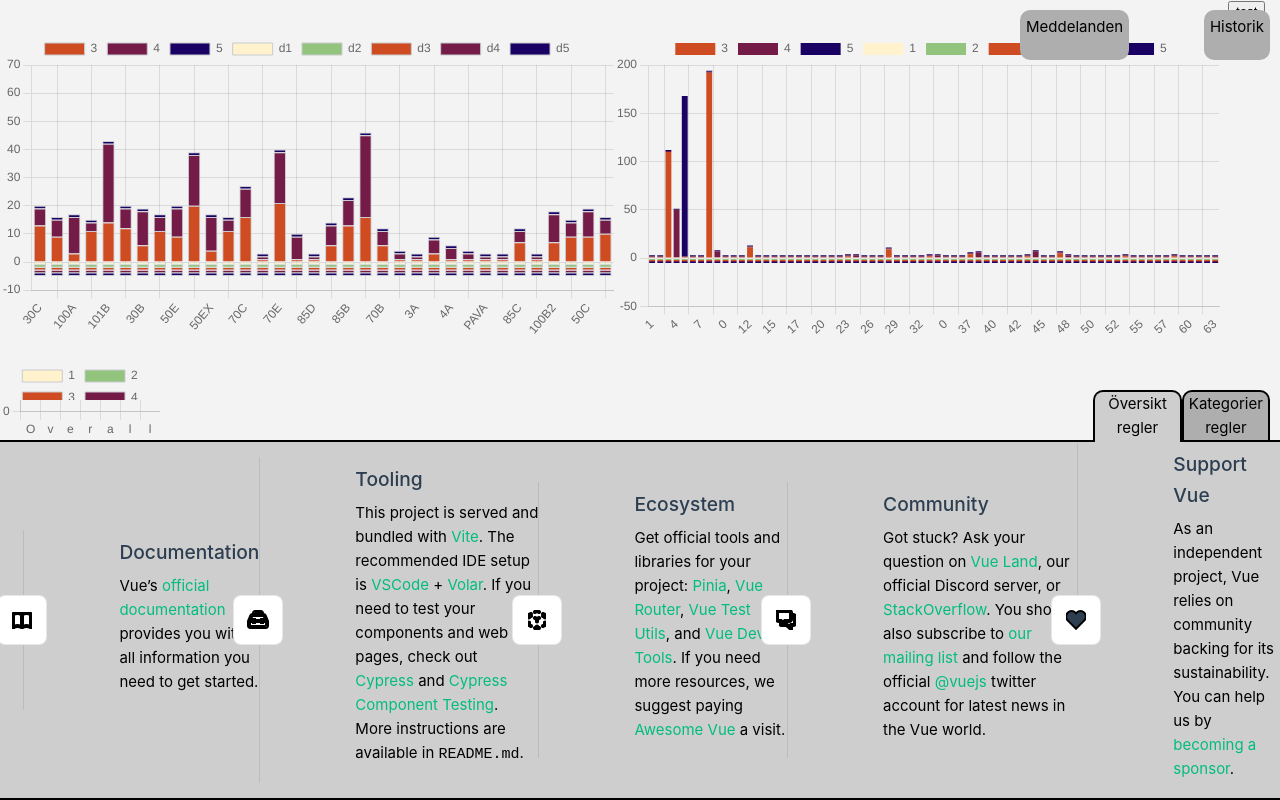
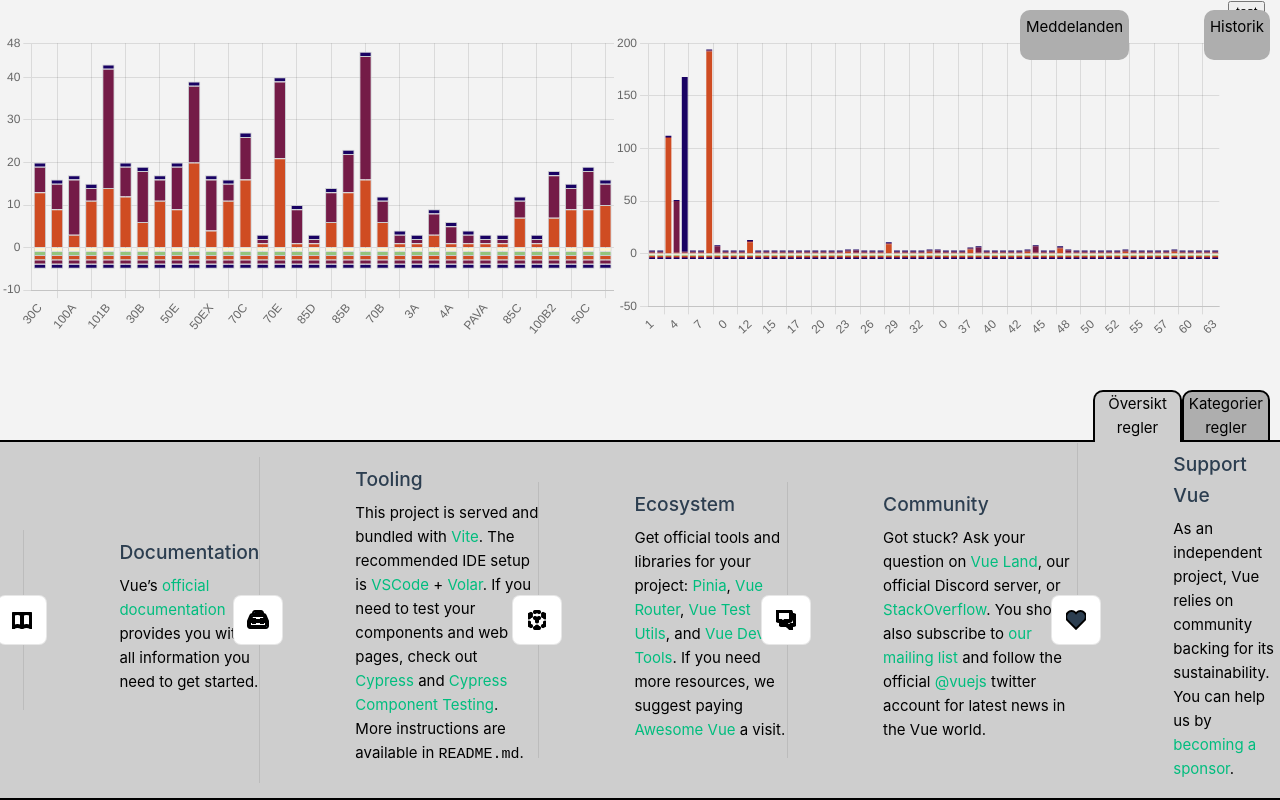
Before and after one commit to Qondun/sapval, a Vue app in the folder sapval-prototype/: page / in a window 1280 px wide. Built offline with nearby package versions, Linux system fonts and the light colour scheme.

Commit message:
added in max element to graph, took out overview chart

```diff
--- a/sapval-prototype/src/App.vue
+++ b/sapval-prototype/src/App.vue
@@ -46,13 +46,13 @@ const xxxWarning = ref(warningNumberArray);
 
     <main class="overviewGridItem">
 
-      <AllWarningChart />
+
       <SortingMenu :botState="dynamicBot.state" v-model="dynamicBotState" />
 
     </main>
 
     <div id="dynamicBottom" class="overviewGridItem">
-      <TheWelcome v-if="dynamicBotState == 0" @clicked="increment" :count="state.count"/>
+      <TheWelcome v-if="dynamicBotState == 0" @clicked="increment" :count="state.count" />
       <RuleCategories v-else-if="dynamicBotState == 1" v-model:layoutState="layoutState"
         v-model:selectionPageState=selectionPageState v-model:selectionStateVal=selectionStateVal />
       <div v-else-if="dynamicBotState == 2" class="botDiv" style="background-color: green">
--- a/sapval-prototype/src/components/WardOverviewChart.vue
+++ b/sapval-prototype/src/components/WardOverviewChart.vue
@@ -39,9 +39,16 @@ export default {
             stacked: true,
           },
           y: {
-            stacked: true
+            stacked: true,
+            max: 48,
+            suggestedMax: 46,
           }
-        }
+        },
+        plugins: {
+          legend: {
+            display: false,
+          }
+        },
       },
 
       ward: wardsdata.wardsInfo,
--- a/sapval-prototype/src/components/WarningValueOverviewChart.vue
+++ b/sapval-prototype/src/components/WarningValueOverviewChart.vue
@@ -39,9 +39,16 @@ export default {
                 scales: {
                     x: {
                         stacked: true,
+
                     },
                     y: {
-                        stacked: true
+                        stacked: true,
+                        max: 200,
+                    }
+                },
+                plugins: {
+                    legend: {
+                        display: false,
                     }
                 },
                 onClick: (event, item) => {
```
